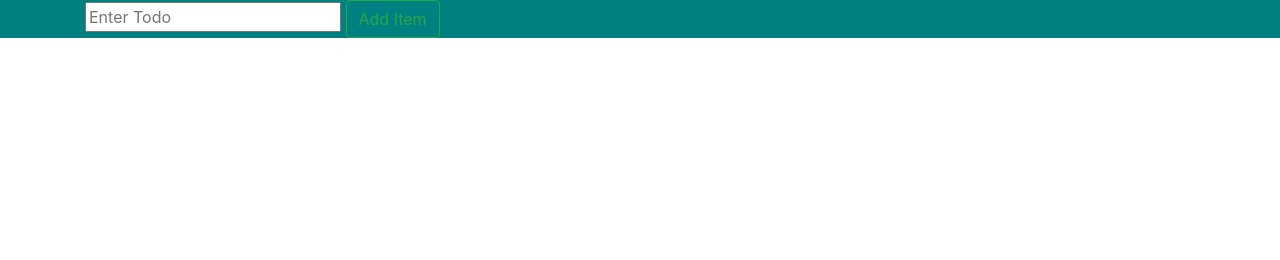
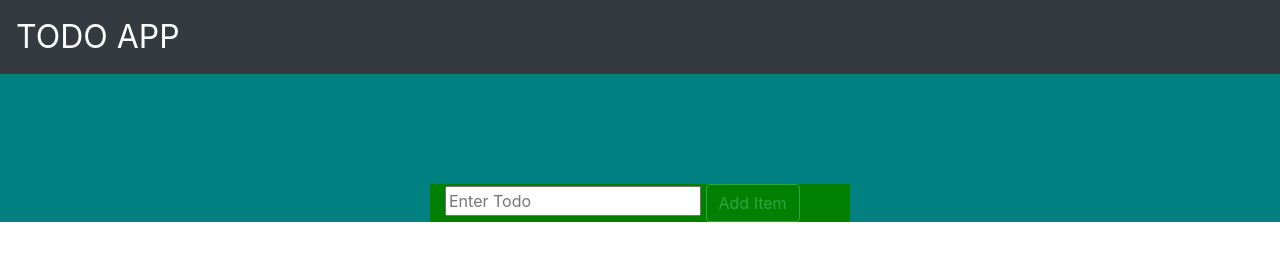
Before and after one commit to HamzaAhmedSheikh/todo_app, a plain HTML site: page index.html in a window 1280 px wide. Drawn offline with Linux system fonts and the light colour scheme.

Commit message:
add navbar

```diff
--- a/index.html
+++ b/index.html
@@ -10,19 +10,34 @@
 </head>
 <body>
 
-   <div style="background-color: teal;">
-    <div class="container">
+    <div>
+        <nav class="navbar navbar-expand-lg navbar-dark bg-dark">
+            <a class="navbar-brand" href="#">TODO APP</a>
+            <button class="navbar-toggler" type="button" data-toggle="collapse" data-target="#navbarNav" aria-controls="navbarNav" aria-expanded="false" aria-label="Toggle navigation">
+              <span class="navbar-toggler-icon"></span>
+            </button>
+          </nav>
+    </div>
+
+ <div style="background-color: teal;" class="div">
+   <div class="container" style="background-color: green; width: 420px;">
+    <div>
         <input type="text" id="todo-item" placeholder="Enter Todo">
         <button type="button"
                 class="btn btn-outline-success"
-                onclick="addTodo()" > Add Item </button>
+                onclick="addTodo()"> Add Item </button>
+    </div>
+
+     <div>
+       <ul class="list-group" id="list">
+       </ul>
+     </div>
 
 
-          <ul class="list-group" id="list">
-          </ul>
-     </div>
+
+
     </div>
-
+  </div>
 
     <script src="./app.js"></script>
 </body>
--- a/style.css
+++ b/style.css
@@ -1,4 +1,12 @@
+
+.navbar-brand {
+    font-size: 32px;
+}
 
 #list {
     list-style-type: none;
 }
+
+.div {
+    padding-top: 110px;
+}
```
